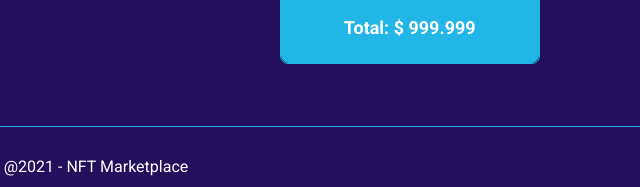
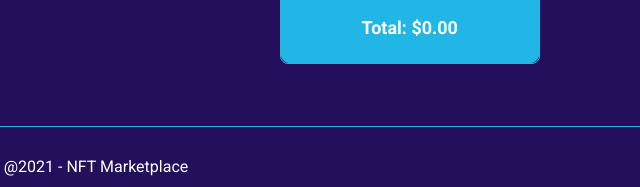
Before and after one commit to iuryfranca/beast-market, a React app: page / in a window 1280 px wide. Shown: the part 594-781 px from the top of the page, 544-1184 px from the left. Built offline with nearby package versions, Linux system fonts and the light colour scheme; no server answers.

Commit message:
feat: Implementing prices to CardBeasts✨

```diff
--- a/src/components/CardBeast/index.tsx
+++ b/src/components/CardBeast/index.tsx
@@ -2,13 +2,14 @@ import { Button } from "@chakra-ui/button"
 import { Image } from "@chakra-ui/image";
 import { Center, Grid, GridItem, Text } from "@chakra-ui/layout";
 export interface CardBeastProps {
-  name: string,
-  cooldown: string,
-  element: string,
-  img: string,
-  owner: string,
-  onAddCart: any,
-  asset_id: number,
+  name: string;
+  cooldown: string;
+  element: string;
+  img: string;
+  owner: string;
+  price: number;
+  onAddCart: any;
+  asset_id: number;
 }
 
 export function CardBeast(props: CardBeastProps) {
@@ -16,6 +17,11 @@ export function CardBeast(props: CardBeastProps) {
   function getBeastToCart(props) {
     props.onAddCart(props)
   }
+
+  const formatter = new Intl.NumberFormat('en-US', {
+    style: 'currency',
+    currency: 'USD',
+  });
 
   return (
     <Grid
@@ -41,7 +47,7 @@ export function CardBeast(props: CardBeastProps) {
         <Text fontSize="12px"><span>cooldown: </span> { returnDateFormatting(props.cooldown || '') }  </Text>
         <Text fontSize="12px"><span>owner: </span>{ props.owner } </Text>
         <Text fontSize="12px"><span>element: </span>{ props.element } </Text>
-        <Text fontSize="12px"><span>price: </span>$ 1232.99 </Text>
+        <Text fontSize="12px"><span>price: </span>{ formatter.format(props.price) }</Text>
       </Grid>
 
       <Center align="center">
--- a/src/components/CardCart/index.tsx
+++ b/src/components/CardCart/index.tsx
@@ -7,6 +7,7 @@ interface CardCartProps {
   img: string;
   cooldown: string;
   owner: string;
+  price: Number;
 }
 
 export function CardCart({name, quantity, img, cooldown, owner}: CardCartProps) {
--- a/src/components/CartStore/index.tsx
+++ b/src/components/CartStore/index.tsx
@@ -7,7 +7,19 @@ interface CartStore {
   onAddCart: any,
 }
 
-export function CartStore({ cartItems, onAddCart } :CartStore) {
+export function CartStore({ cartItems, onAddCart }: CartStore) {
+  const pricesCartItems = cartItems.map(x => x.price * x.qty)
+  const sumCart = pricesCartItems.reduce(add, 0)
+
+  const formatter = new Intl.NumberFormat('en-US', {
+    style: 'currency',
+    currency: 'USD',
+  });
+
+  function add(accumulator, a) {
+    return accumulator + a;
+  }
+
   return (
     <Grid
       templateRows="1fr 70px"
@@ -27,7 +39,7 @@ export function CartStore({ cartItems, onAddCart } :CartStore) {
         alignItems="center"
       >
         {cartItems.map((item, index) => (
-          <CardCart key={index} name={item.name} quantity={ item.qty } img={ item.img } cooldown={ item.cooldown } owner={ item.owner }/>
+          <CardCart key={index} name={item.name} quantity={item.qty} img={item.img} cooldown={item.cooldown} owner={item.owner} price={item.price}/>
         ))}
       </Box>
 
@@ -37,7 +49,7 @@ export function CartStore({ cartItems, onAddCart } :CartStore) {
         borderColor="personalized.cyan"
         borderRadius="8px"
       >
-        <Text fontWeight="700" fontSize="18px">Total: $ 999.999</Text>
+        <Text fontWeight="700" fontSize="18px">Total: { formatter.format(sumCart) }</Text>
       </Center>
     </Grid>
   );
--- a/src/hooks/useBeast.tsx
+++ b/src/hooks/useBeast.tsx
@@ -38,6 +38,7 @@ export function BeastProvider({ children }: BeastProviderProps) {
             img: beast.data.img,
             owner: beast.owner,
             asset_id: beast.asset_id,
+            price: getRandomArbitrary(0, 500),
           }
         })
         setBeasts(formatedBeast)
@@ -52,6 +53,10 @@ export function BeastProvider({ children }: BeastProviderProps) {
         setCountPage(countPage - 1)
       }
     }
+  }
+
+  function getRandomArbitrary(min, max) {
+    return Math.random() * (max - min) + min;
   }
 
   function onChangeSearchFilter(searchText) {
--- a/src/pages/index.tsx
+++ b/src/pages/index.tsx
@@ -77,6 +77,7 @@ export default function Home( ) {
                 owner={item?.owner}
                 element={item?.element}
                 img={item?.img}
+                price={item.price}
               />
             ))}
             <Center w="-webkit-fill-available" display={beasts.length > 0 ? "none" : "flex"}>Nenhum Card disponível :"(</Center>
```
